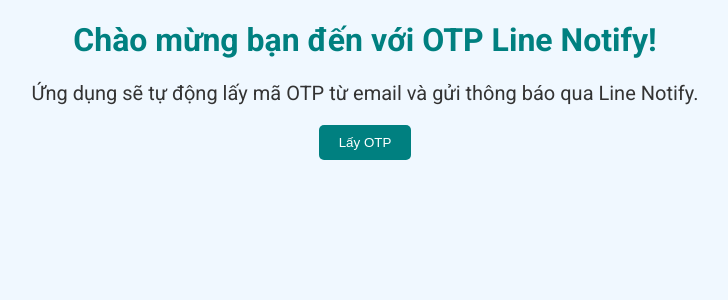
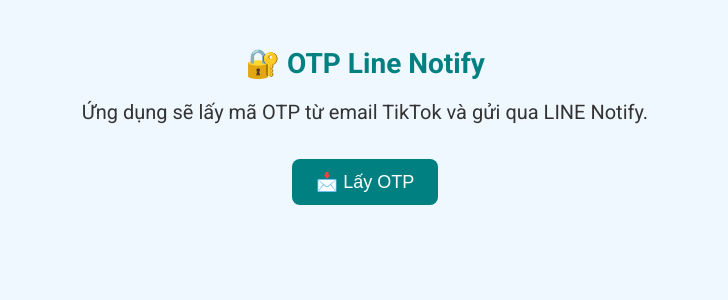
Before and after one commit to Kittyumbs/otp-line-notify, a Flask app: page / in a window 1280 px wide. Shown: the top 300 px of the page, without its empty margins (275-1003 px from the left). Run offline with Flask 3, Linux system fonts and the light colour scheme.

Commit message:
index update

```diff
--- a/templates/index.html
+++ b/templates/index.html
@@ -7,12 +7,14 @@
     <link href="https://fonts.googleapis.com/css2?family=Roboto:wght@400;500;700&display=swap" rel="stylesheet">
     <style>
         body {
-            font-family: 'Roboto', sans-serif; /* Chỉnh font cho toàn bộ body */
+            font-family: 'Roboto', sans-serif;
             text-align: center;
             background-color: #f0f8ff;
+            padding: 20px;
         }
         h1 {
             color: #008080;
+            font-size: 28px;
         }
         p {
             font-size: 20px;
@@ -21,24 +23,73 @@
         .button {
             background-color: #008080;
             color: white;
-            padding: 10px 20px;
+            padding: 12px 24px;
+            font-size: 18px;
             border: none;
-            border-radius: 5px;
+            border-radius: 8px;
             cursor: pointer;
-            text-decoration: none;
+            transition: background 0.3s;
+            margin-top: 15px;
         }
         .button:hover {
             background-color: #004d4d;
         }
+        .result-box {
+            margin-top: 20px;
+            padding: 15px;
+            font-size: 22px;
+            color: #fff;
+            background-color: #008080;
+            border-radius: 10px;
+            display: none;
+        }
+        .loading {
+            font-size: 18px;
+            color: #008080;
+            font-weight: bold;
+            display: none;
+            margin-top: 15px;
+        }
     </style>
 </head>
 <body>
-    <h1>Chào mừng bạn đến với OTP Line Notify!</h1>
-    <p>Ứng dụng sẽ tự động lấy mã OTP từ email và gửi thông báo qua Line Notify.</p>
+    <h1>🔐 OTP Line Notify</h1>
+    <p>Ứng dụng sẽ lấy mã OTP từ email TikTok và gửi qua LINE Notify.</p>
 
-    <form action="/process_otp" method="post">
-        <button type="submit" class="button">Lấy OTP</button>
-    </form>
+    <button id="fetchOtp" class="button">📩 Lấy OTP</button>
 
+    <p class="loading" id="loadingText">⏳ Đang lấy mã OTP, vui lòng chờ...</p>
+
+    <div id="otpResult" class="result-box"></div>
+
+    <script>
+        document.getElementById("fetchOtp").addEventListener("click", function() {
+            let button = this;
+            let loadingText = document.getElementById("loadingText");
+            let resultBox = document.getElementById("otpResult");
+
+            button.disabled = true;
+            button.innerText = "⏳ Đang xử lý...";
+            loadingText.style.display = "block";
+            resultBox.style.display = "none";
+
+            fetch('/process_otp', { method: 'POST' })
+                .then(response => response.text())
+                .then(data => {
+                    loadingText.style.display = "none";
+                    resultBox.innerText = data;
+                    resultBox.style.display = "block";
+                    button.disabled = false;
+                    button.innerText = "📩 Lấy OTP";
+                })
+                .catch(error => {
+                    loadingText.style.display = "none";
+                    resultBox.innerText = "❌ Lỗi khi lấy OTP!";
+                    resultBox.style.display = "block";
+                    button.disabled = false;
+                    button.innerText = "📩 Lấy OTP";
+                });
+        });
+    </script>
 </body>
 </html>
```
